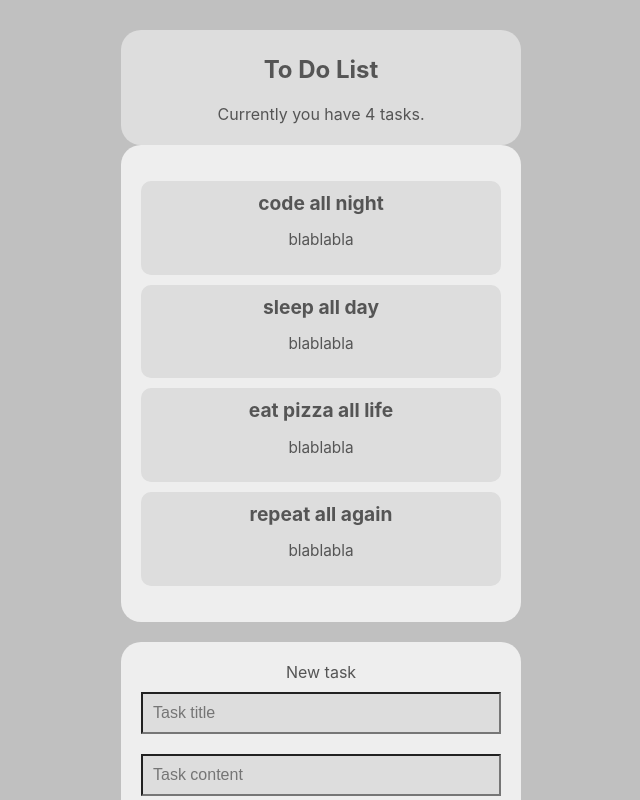
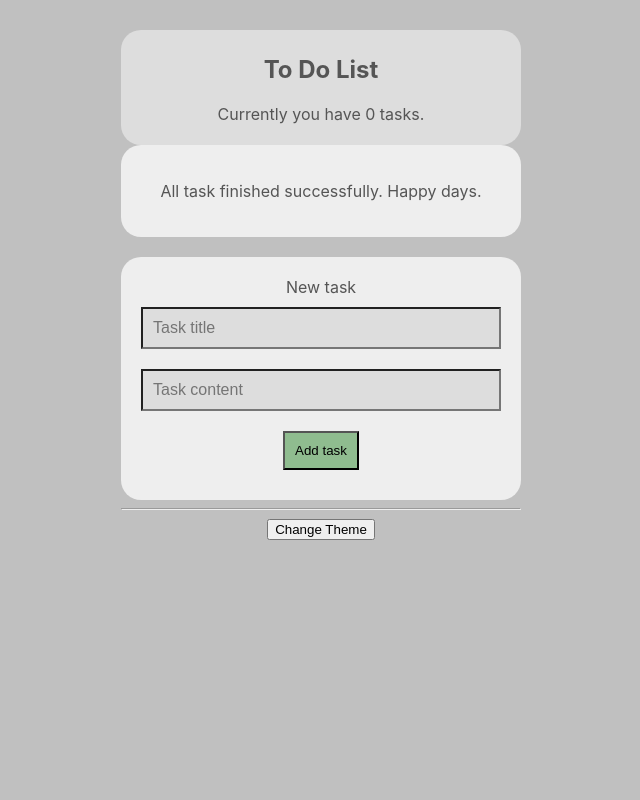
Before and after one commit to CodeMasterZeroOne/context-application, a React (Create React App) app: page / in a window 1280 px wide. Shown: the top 800 px of the page, without its empty margins (319-959 px from the left). Built offline with nearby package versions, Linux system fonts and the light colour scheme.

Commit message:
published firebase

```diff
--- a/package.json
+++ b/package.json
@@ -6,6 +6,8 @@
     "@testing-library/jest-dom": "^4.2.4",
     "@testing-library/react": "^9.4.0",
     "@testing-library/user-event": "^7.2.1",
+    "firebase": "^7.8.1",
+    "firebase-tools": "^7.12.1",
     "react": "^16.12.0",
     "react-dom": "^16.12.0",
     "react-scripts": "3.3.1",
--- a/src/components/ToDoForm.js
+++ b/src/components/ToDoForm.js
@@ -4,22 +4,25 @@ import { ThemeContext } from '../contexts/ThemeContext'
 
 const ToDoForm = () => {
     const { isLightTheme, light, dark} = useContext(ThemeContext);
-    const { addToDo } = useContext(ToDoContext);
+    const { dispatch } = useContext(ToDoContext);
     const [title, setTitle] = useState('');
     const [content, setContent] = useState('');
     const theme = isLightTheme ? light : dark;
 
     const handleSubmit = (e) => {
         e.preventDefault();
-        addToDo(title, content);
+        dispatch({type: 'ADD_TODO', item:{
+            title: title,
+            content: content
+        }});
         setTitle('');
         setContent('');
     }
     return (
         <form onSubmit={handleSubmit} style={{ background: theme.bg, color: theme.syntax }}>
             <label>New task</label>
-            <input required type="text" placeholder="Task title" value={title} style={{ background: theme.ui, color: theme.syntax }} onChange={(e) => setTitle(e.target.value)} />
-            <input required type="text" placeholder="Task content" value={content} style={{ background: theme.ui, color: theme.syntax }} onChange={(e) => setContent(e.target.value)} />
+            <input required type="text" placeholder="Task title" value={title} maxLength="20" style={{ background: theme.ui, color: theme.syntax }} onChange={(e) => setTitle(e.target.value)} />
+            <input required type="text" placeholder="Task content" value={content} maxLength="20" style={{ background: theme.ui, color: theme.syntax }} onChange={(e) => setContent(e.target.value)} />
             <input type="submit" value="Add task" />
         </form>
     );
--- a/src/components/ToDoList.js
+++ b/src/components/ToDoList.js
@@ -26,7 +26,7 @@ import { ToDoContext } from '../contexts/ToDoContext';
 //use of context example
 const ToDoList = () => {
     const { isLightTheme, light, dark} = useContext(ThemeContext);
-    const { todos , removeToDo } = useContext(ToDoContext);
+    const { todos , dispatch } = useContext(ToDoContext);
     const theme = isLightTheme ? light : dark;
 
     return todos.length ? (
@@ -34,7 +34,7 @@ const ToDoList = () => {
             <ul>
                 {todos.map(item => {
                     return (
-                        <li onClick={() => removeToDo(item.id)} key={item.id} style={{ background: theme.ui }}>{item.title}
+                        <li onClick={() => dispatch({type: 'REMOVE_TODO', id: item.id})} key={item.id} style={{ background: theme.ui }}>{item.title}
                             <p className="itemContent">{item.content}</p>
                         </li>
                     )
--- a/src/contexts/ToDoContext.js
+++ b/src/contexts/ToDoContext.js
@@ -1,28 +1,19 @@
-import React, { createContext, useState } from 'react';
-import uuid from 'uuid/v1'
+import React, { createContext, useReducer, useEffect } from 'react';
+import { ToDoReducer } from '../reducers/ToDoReducer';
 
 export const ToDoContext = createContext();
 
 const ToDoContextProvider = (props) => {
-    const [todos, setTodos] = useState([
-        { title: 'code all night', content: 'blablabla', id: 1 },
-        { title: 'sleep all day', content: 'blablabla', id: 2 },
-        { title: 'eat pizza all life', content: 'blablabla', id: 3 },
-        { title: 'repeat all again', content: 'blablabla', id: 4 }
-    ]);
-
-    const addToDo = (title, content) => {
-        setTodos([
-            ...todos, { title: title, content: content, id: uuid() }
-        ]);
-    }
-
-    const removeToDo = (id) => {
-        setTodos(todos.filter(item => item.id !== id));
-    }
+    const [todos, dispatch] = useReducer(ToDoReducer, [], () => {
+        const localData = localStorage.getItem('todos');
+        return localData ? JSON.parse(localData) : [];
+    });
+    useEffect(() => {
+        localStorage.setItem('todos', JSON.stringify(todos))
+    }, [todos]);
 
     return (
-        <ToDoContext.Provider value={{ todos, addToDo, removeToDo }}>
+        <ToDoContext.Provider value={{ todos, dispatch }}>
             {props.children}
         </ToDoContext.Provider>
     );
--- /dev/null
+++ b/src/reducers/ToDoReducer.js
@@ -0,0 +1,18 @@
+import uuid from 'uuid/v1'
+
+export const ToDoReducer = (state, action) => {
+    switch (action.type) {
+        case 'ADD_TODO':
+            return [...state, {
+                title: action.item.title,
+                content: action.item.content,
+                id: uuid()
+            }]
+
+        case 'REMOVE_TODO':
+            return state.filter(item => item.id !== action.id)
+
+        default:
+            return state
+    }
+}
```
Also changed, not shown: src/config/fbConfig.js (added, +18 -0 lines), firebase.json (added), 2 other files (tests, documents, lock files or other folders).
